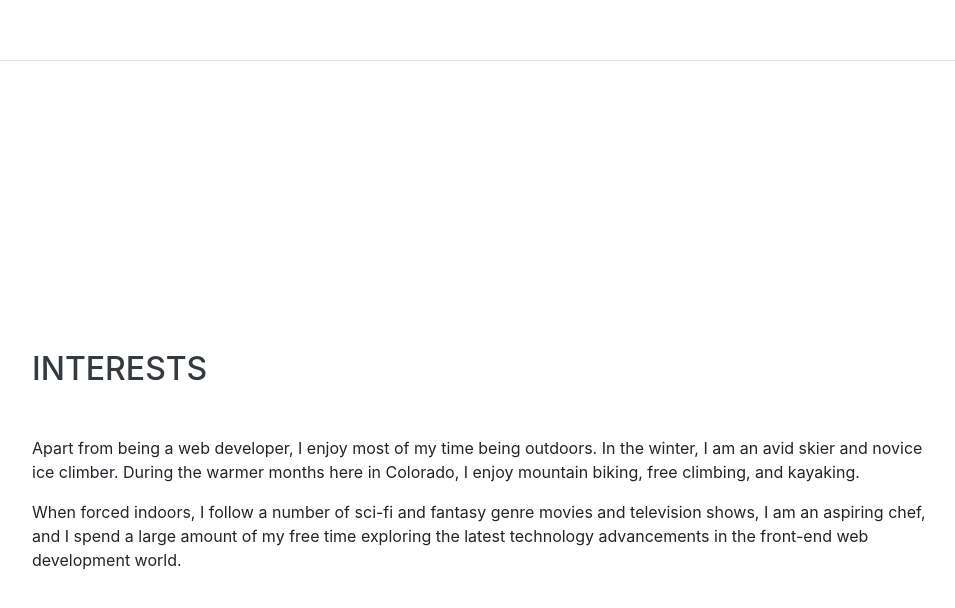
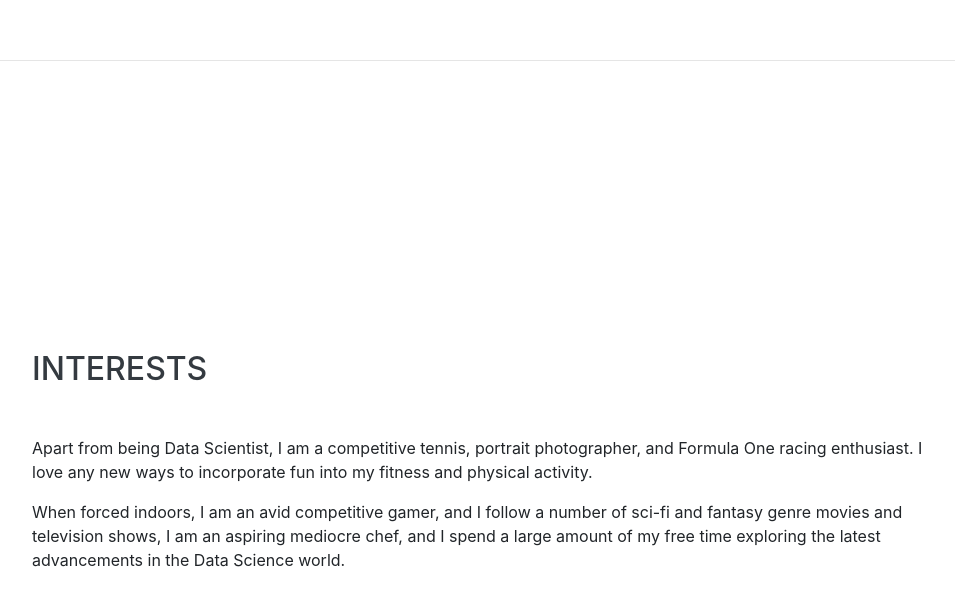
Before and after one commit to aidandom/aidandom.github.io, a website with bundled scripts: page index.html in a window 1280 px wide. Shown: the part 3143-3751 px from the top of the page, without its empty margins (288-1243 px from the left). Built offline with nearby package versions, Linux system fonts and the light colour scheme; a web font is replaced by a local one.

Commit message:
interests section

```diff
--- a/index.html
+++ b/index.html
@@ -220,8 +220,8 @@
     <section class="resume-section p-3 p-lg-5 d-flex align-items-center" id="interests">
       <div class="w-100">
         <h2 class="mb-5">Interests</h2>
-        <p>Apart from being a web developer, I enjoy most of my time being outdoors. In the winter, I am an avid skier and novice ice climber. During the warmer months here in Colorado, I enjoy mountain biking, free climbing, and kayaking.</p>
-        <p class="mb-0">When forced indoors, I follow a number of sci-fi and fantasy genre movies and television shows, I am an aspiring chef, and I spend a large amount of my free time exploring the latest technology advancements in the front-end web development world.</p>
+        <p>Apart from being Data Scientist, I am a competitive tennis, portrait photographer, and Formula One racing enthusiast. I love any new ways to incorporate fun into my fitness and physical activity.</p>
+        <p class="mb-0">When forced indoors, I am an avid competitive gamer, and I follow a number of sci-fi and fantasy genre movies and television shows, I am an aspiring mediocre chef, and I spend a large amount of my free time exploring the latest advancements in the Data Science world.</p>
       </div>
     </section>
 
```
